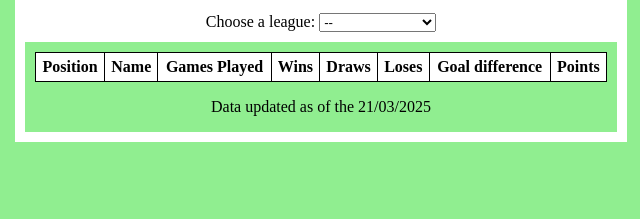
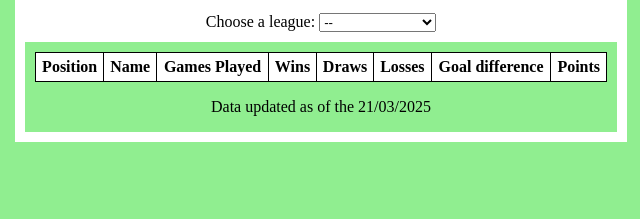
Before and after one commit to Ed-Davey/Plymouth_Uni_Projects, a plain HTML site: page COMP1004-Computing_Practice-Website/V3_Website/index.html in a window 1280 px wide. Shown: the part 243-462 px from the top of the page, 319-959 px from the left. Drawn offline with Linux system fonts and the light colour scheme.

Commit message:
Update index.html

```diff
--- a/COMP1004-Computing_Practice-Website/V3_Website/index.html
+++ b/COMP1004-Computing_Practice-Website/V3_Website/index.html
@@ -147,7 +147,7 @@
                     <th>Games Played</th>
                     <th>Wins</th>
                     <th>Draws</th>
-                    <th>Loses</th>
+                    <th>Losses</th>
                     <th>Goal difference</th>
                     <th>Points</th>
                 </tr>
```
